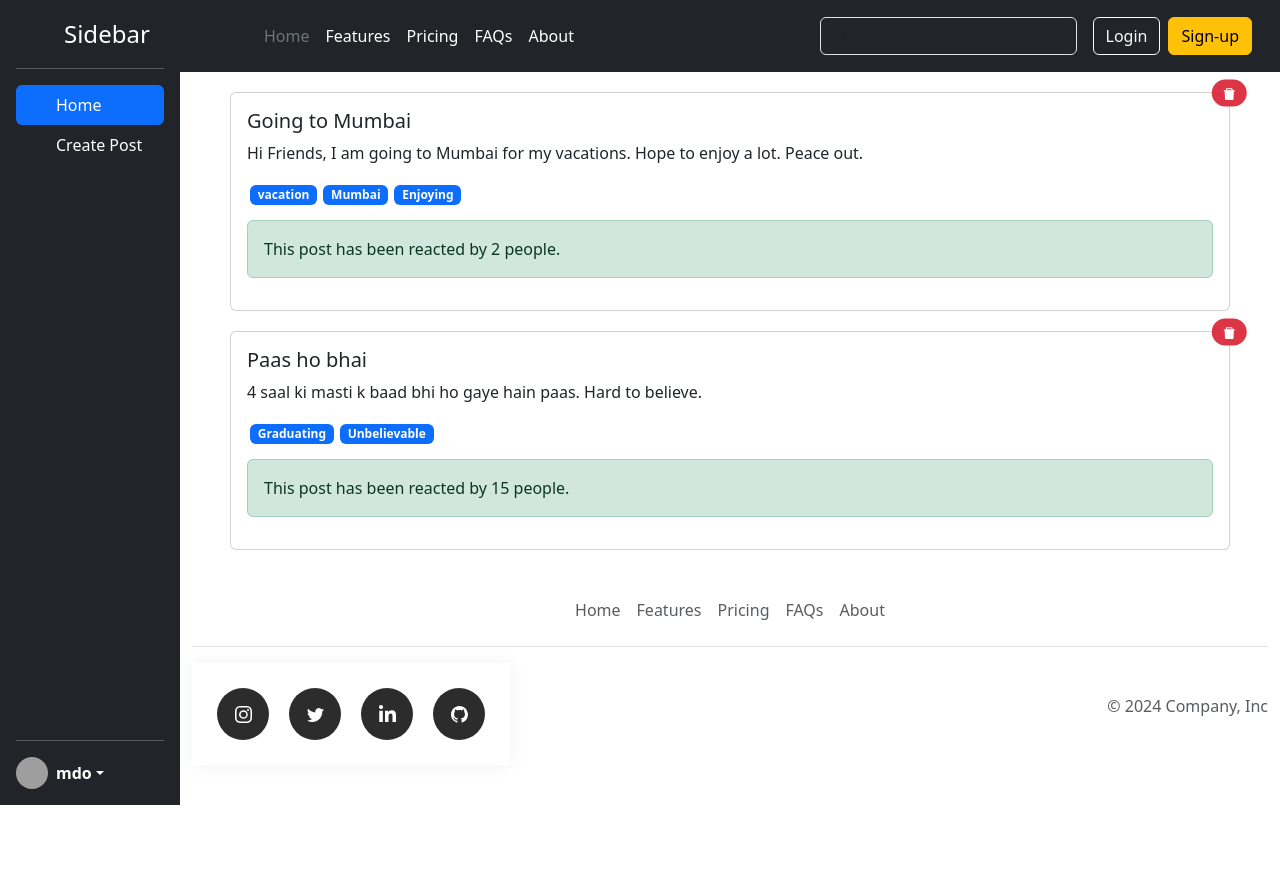
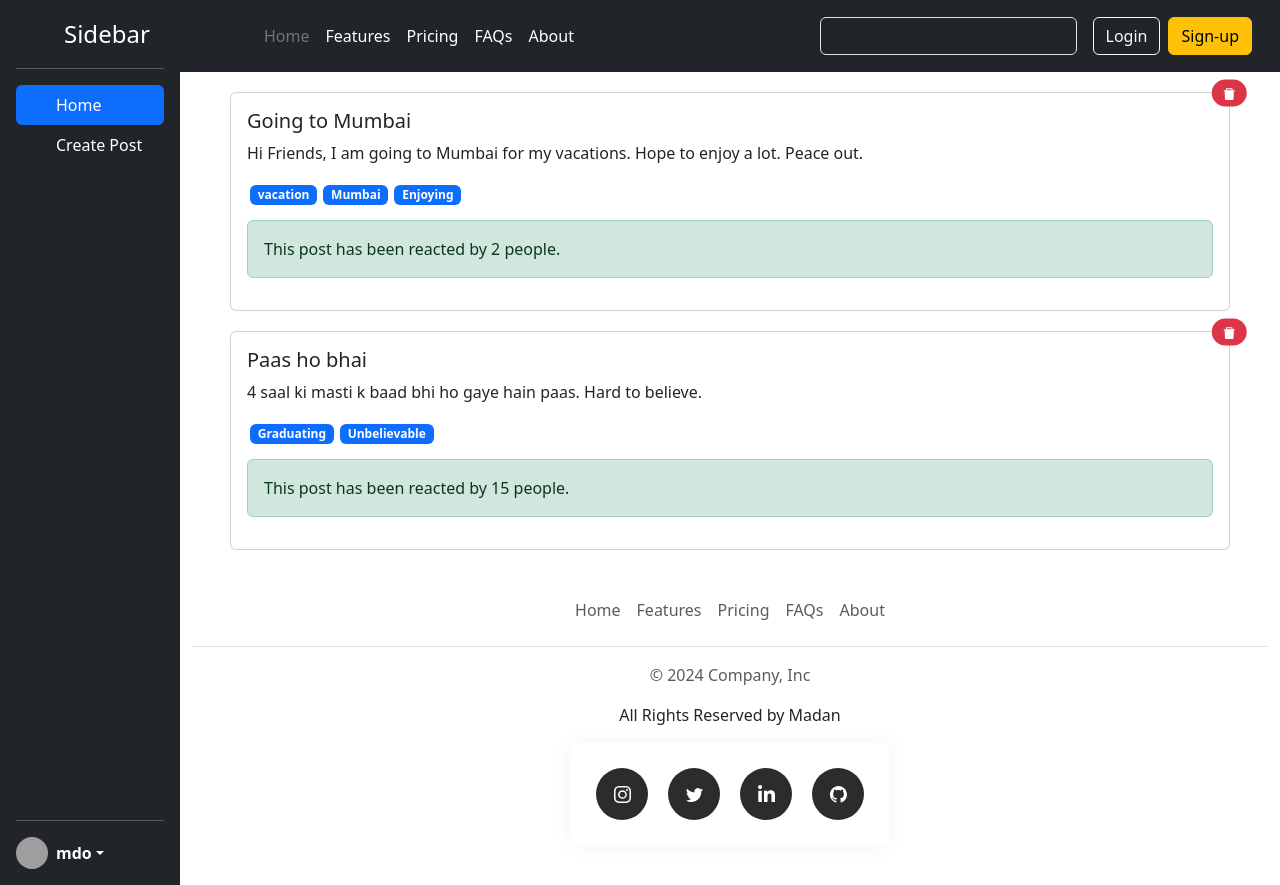
Before and after one commit to Madan2468/Social-media-website, a React (Vite) app: page / in a window 1280 px wide. Before the commit the page ends 805 px from the top, so only its background shows below. Built offline with nearby package versions, Linux system fonts and the light colour scheme; grey boxes are pictures that could not be loaded.

Commit message:
centered tab

```diff
--- a/src/App.css
+++ b/src/App.css
@@ -105,6 +105,8 @@
 .foot{
   display: flex;
   justify-content: space-between;
+  flex-direction: column-reverse;
+  align-items: center;
 }
 p{
   display: flex;
--- a/src/components/Footer.jsx
+++ b/src/components/Footer.jsx
@@ -56,7 +56,9 @@ const Footer = () => {
    </div>
 
 
+<p>All Rights Reserved by Madan</p>
         <p className="text-center text-body-secondary  ">© 2024 Company, Inc</p>
+
         </div>
       </footer>
     </div>
```
